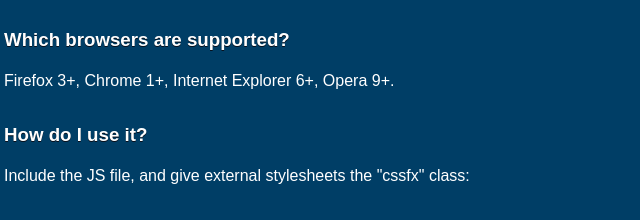
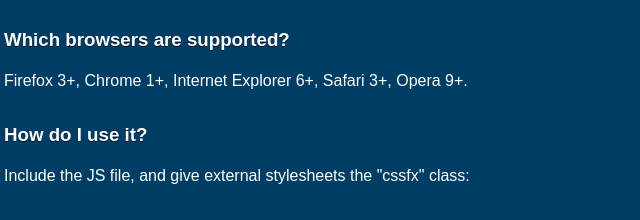
Before and after one commit to imsky/cssFx, a plain HTML site: page index.html in a window 1280 px wide. Shown: the part 1068-1288 px from the top of the page, 286-926 px from the left. Drawn offline with Linux system fonts and the light colour scheme.

Commit message:
add safari

```diff
--- a/index.html
+++ b/index.html
@@ -167,7 +167,7 @@ small a {
 	</p>
 	<h3>Which browsers are supported?</h3>
 	<p>
-		Firefox 3+, Chrome 1+, Internet Explorer 6+, Opera 9+.
+		Firefox 3+, Chrome 1+, Internet Explorer 6+, Safari 3+, Opera 9+.
 	</p>
 	<h3>How do I use it?</h3>
 	<p>
```
